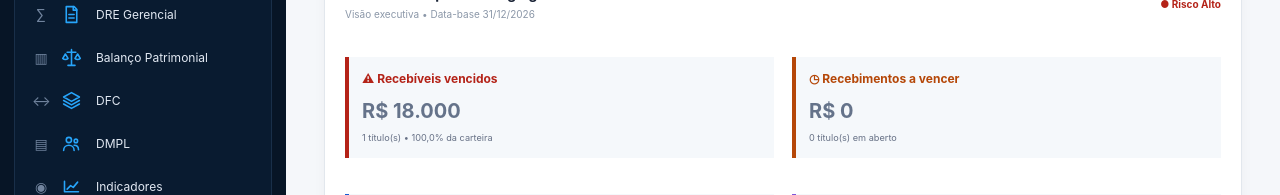
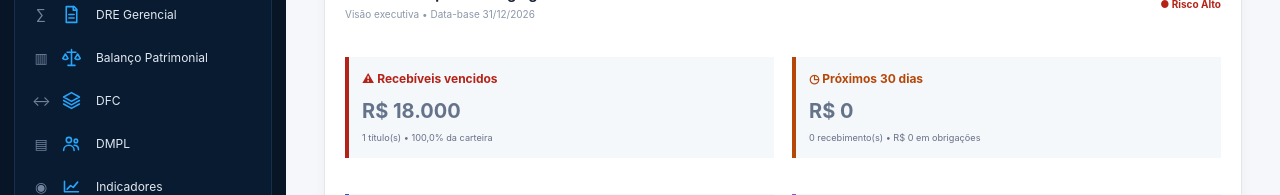
Before and after one commit to cardoso4009-byte/bp-financeiro-bi, a Next.js app: page / in a window 1280 px wide. Shown: the part 302-497 px from the top of the page. Built offline with nearby package versions, Linux system fonts and the light colour scheme.

Commit message:
fix: define next 30 days liquidity alerts

```diff
--- a/app/components/aging-executive-alerts.tsx
+++ b/app/components/aging-executive-alerts.tsx
@@ -7,6 +7,7 @@ import { agingSummary, openReceivablesPayables } from '@/lib/contas-receber-paga
 import { readFinancialSource } from '@/lib/financial-source'
 
 const brl=(n:number)=>n.toLocaleString('pt-BR',{style:'currency',currency:'BRL',maximumFractionDigits:0})
+const daysBetween=(a:string,b:string)=>Math.round((new Date(`${b}T00:00:00`).getTime()-new Date(`${a}T00:00:00`).getTime())/86400000)
 
 export default function AgingExecutiveAlerts(){
  const pathname=usePathname()
@@ -33,18 +34,18 @@ export default function AgingExecutiveAlerts(){
  const overduePct=receivable?overdueReceivable/receivable:0
  const risk=overduePct>=0.3?'Alto':overduePct>=0.1?'Atenção':'Controlado'
  const riskColor=risk==='Alto'?'#b42318':risk==='Atenção'?'#b54708':'#067647'
- const dueSoon=items.filter(i=>i.daysOverdue===0)
+ const dueSoon=items.filter(i=>{const d=daysBetween('2026-12-31',i.dueDate);return d>=0&&d<=30})
  const dueSoonReceivable=dueSoon.filter(i=>i.direction==='Receber').reduce((s,i)=>s+Math.abs(i.value),0)
  const dueSoonPayable=dueSoon.filter(i=>i.direction==='Pagar').reduce((s,i)=>s+Math.abs(i.value),0)
  return createPortal(<section className="panel wide aging-executive-alerts" style={{margin:'16px 0'}}>
   <div className="panel-title"><div><h2>Alertas de Liquidez — Aging</h2><span>Visão executiva • Data-base 31/12/2026</span></div><span style={{color:riskColor,fontWeight:700}}>● Risco {risk}</span></div>
   <div className="grid">
    <Alert icon="⚠" title="Recebíveis vencidos" value={brl(overdueReceivable)} detail={`${overdue.filter(i=>i.direction==='Receber').length} título(s) • ${(overduePct*100).toFixed(1).replace('.',',')}% da carteira`} color="#b42318"/>
-   <Alert icon="◷" title="Recebimentos a vencer" value={brl(dueSoonReceivable)} detail={`${dueSoon.filter(i=>i.direction==='Receber').length} título(s) em aberto`} color="#b54708"/>
+   <Alert icon="◷" title="Próximos 30 dias" value={brl(dueSoonReceivable)} detail={`${dueSoon.filter(i=>i.direction==='Receber').length} recebimento(s) • ${brl(dueSoonPayable)} em obrigações`} color="#b54708"/>
    <Alert icon="↕" title="Obrigações em aberto" value={brl(payable)} detail={`${items.filter(i=>i.direction==='Pagar').length} obrigação(ões) • ${brl(overduePayable)} vencidas`} color="#175cd3"/>
    <Alert icon="◉" title="Faixa > 90 dias" value={brl((aging90?.receber||0)+(aging90?.pagar||0))} detail="Maior concentração de risco do Aging" color="#7f56d9"/>
   </div>
-  <div className="note" style={{marginTop:12}}><strong>Leitura executiva:</strong> {overdueReceivable>0?`há ${brl(overdueReceivable)} em recebíveis vencidos, reduzindo a previsibilidade do caixa.`:'não há recebíveis vencidos na data-base.'} {dueSoonPayable>0?` Existem ${brl(dueSoonPayable)} em obrigações a vencer.`:''} <a href="/contas-receber-pagar" style={{fontWeight:700,marginLeft:6}}>Abrir Aging →</a></div>
+  <div className="note" style={{marginTop:12}}><strong>Leitura executiva:</strong> {overdueReceivable>0?`há ${brl(overdueReceivable)} em recebíveis vencidos, reduzindo a previsibilidade do caixa.`:'não há recebíveis vencidos na data-base.'} {dueSoonPayable>0?` Existem ${brl(dueSoonPayable)} em obrigações nos próximos 30 dias.`:''} <a href="/contas-receber-pagar" style={{fontWeight:700,marginLeft:6}}>Abrir Aging →</a></div>
  </section>,target)
 }
 function Alert({icon,title,value,detail,color}:{icon:string;title:string;value:string;detail:string;color:string}){return <div className="note" style={{borderLeft:`4px solid ${color}`,minHeight:92}}><div style={{fontSize:12,fontWeight:700,color}}>{icon} {title}</div><strong style={{display:'block',fontSize:20,marginTop:8}}>{value}</strong><small style={{display:'block',marginTop:5,color:'#667085'}}>{detail}</small></div>}
```
